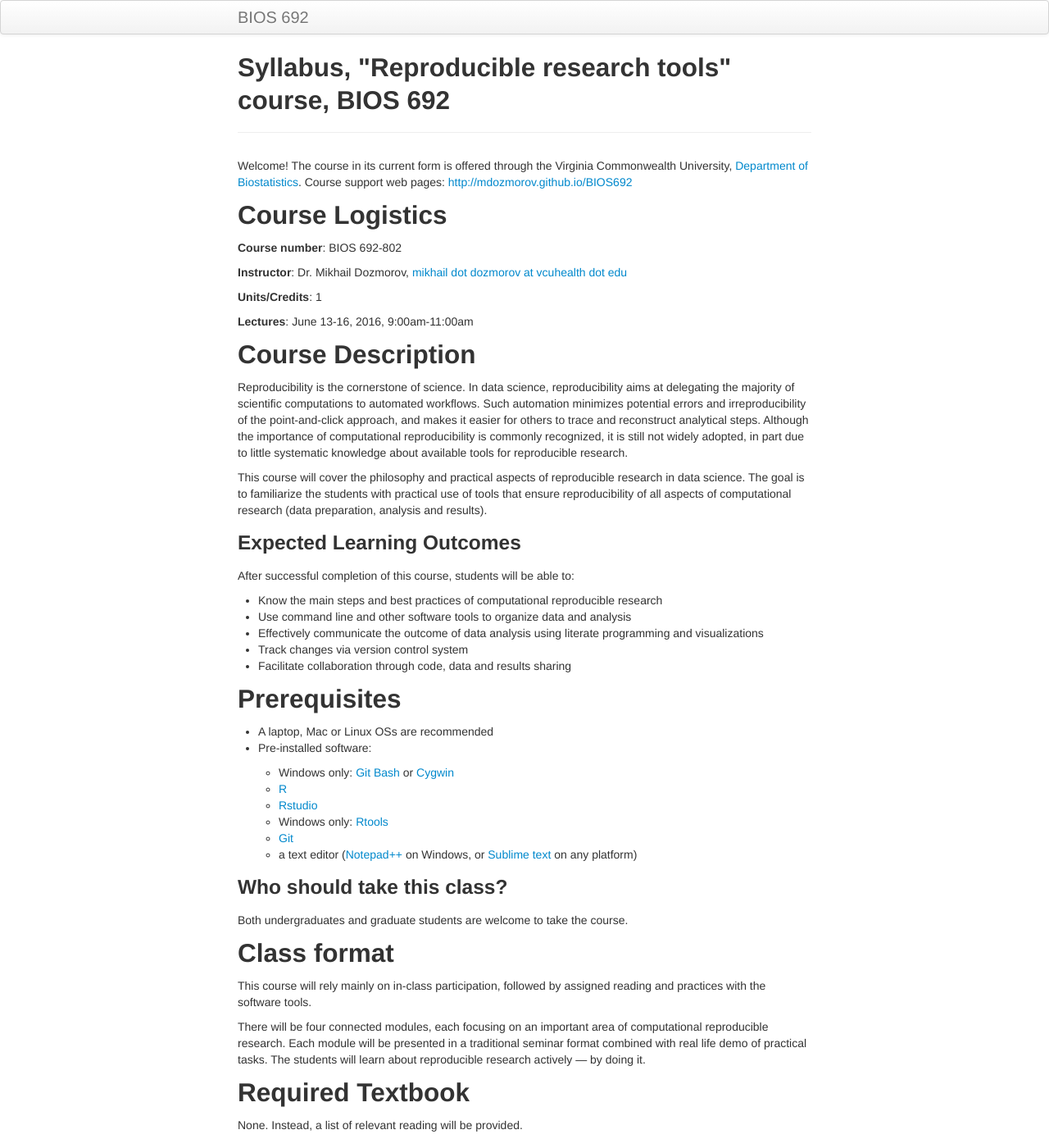
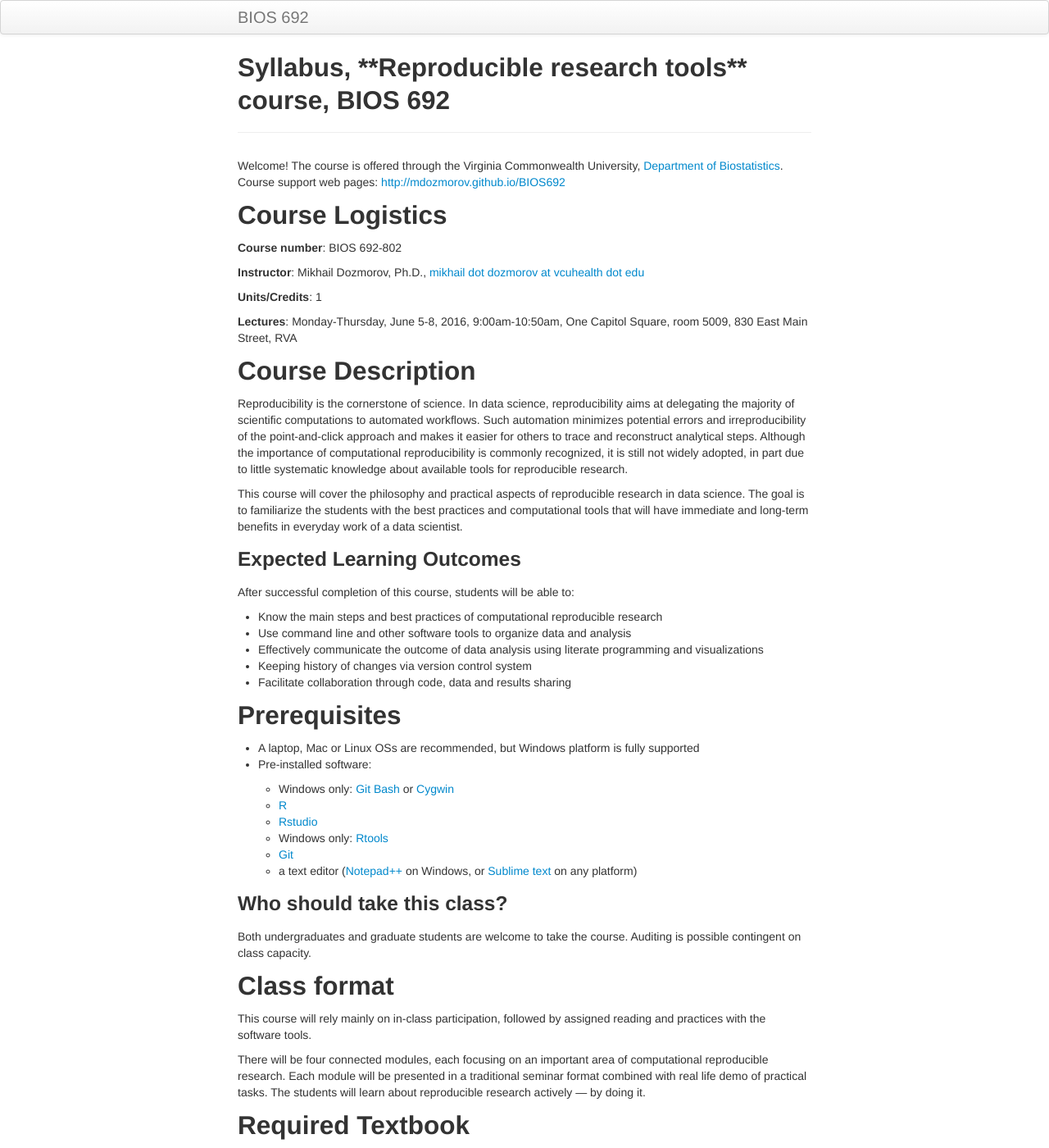
Before and after one commit to mdozmorov/BIOS692, a Jekyll site: the page built from pages/syllabus.md, in a window 1280 px wide and 1400 px high. Shown: the whole window at 82% size. Built offline with Jekyll 4.4.1, drawn with Linux system fonts in a browser that asks for light colours; some of the changed text lies outside the part shown.

Commit message:
Update syllabus

```diff
--- a/pages/syllabus.md
+++ b/pages/syllabus.md
@@ -1,26 +1,30 @@
 ---
+title: "Syllabus, **Reproducible research tools** course, BIOS 692"
 layout: page
-title: Syllabus, "Reproducible research tools" course, BIOS 692
+output:
+  html_document: default
+  word_document:
+    reference_docx: ../styles.doc/Arial_style.docx
 description: Syllabus for the "Reproducible research tools" course BIOS 692
 ---
 
-Welcome! The course in its current form is offered through the Virginia Commonwealth University, [Department of Biostatistics](http://www.biostatistics.vcu.edu/). Course support web pages: [http://mdozmorov.github.io/BIOS692](http://mdozmorov.github.io/BIOS692)
+Welcome! The course is offered through the Virginia Commonwealth University, [Department of Biostatistics](http://www.biostatistics.vcu.edu/). Course support web pages: [http://mdozmorov.github.io/BIOS692](http://mdozmorov.github.io/BIOS692)
 
 ## Course Logistics
 
 **Course number**: BIOS 692-802
 
-**Instructor**: Dr. Mikhail Dozmorov, [mikhail dot dozmorov at vcuhealth dot edu](mikhail.dozmorov@vcuhealth.edu)
+**Instructor**: Mikhail Dozmorov, Ph.D., [mikhail dot dozmorov at vcuhealth dot edu](mikhail.dozmorov@vcuhealth.edu)
 
 **Units/Credits**: 1
 
-**Lectures**: June 13-16, 2016, 9:00am-11:00am
+**Lectures**: Monday-Thursday, June 5-8, 2016, 9:00am-10:50am, One Capitol Square, room 5009, 830 East Main Street, RVA
 
 ## Course Description
 
-Reproducibility is the cornerstone of science. In data science, reproducibility aims at delegating the majority of scientific computations to automated workflows. Such automation minimizes potential errors and irreproducibility of the point-and-click approach, and makes it easier for others to trace and reconstruct analytical steps. Although the importance of computational reproducibility is commonly recognized, it is still not widely adopted, in part due to little systematic knowledge about available tools for reproducible research.
+Reproducibility is the cornerstone of science. In data science, reproducibility aims at delegating the majority of scientific computations to automated workflows. Such automation minimizes potential errors and irreproducibility of the point-and-click approach and makes it easier for others to trace and reconstruct analytical steps. Although the importance of computational reproducibility is commonly recognized, it is still not widely adopted, in part due to little systematic knowledge about available tools for reproducible research.
 
-This course will cover the philosophy and practical aspects of reproducible research in data science. The goal is to familiarize the students with practical use of tools that ensure reproducibility of all aspects of computational research (data preparation, analysis and results).
+This course will cover the philosophy and practical aspects of reproducible research in data science. The goal is to familiarize the students with the best practices and computational tools that will have immediate and long-term benefits in everyday work of a data scientist.
 
 ### Expected Learning Outcomes
 
@@ -29,26 +33,26 @@ After successful completion of this course, students will be able to:
 - Know the main steps and best practices of computational reproducible research
 - Use command line and other software tools to organize data and analysis
 - Effectively communicate the outcome of data analysis using literate programming and visualizations
-- Track changes via version control system
+- Keeping history of changes via version control system
 - Facilitate collaboration through code, data and results sharing
 
 ## Prerequisites
 
-- A laptop, Mac or Linux OSs are recommended
+- A laptop, Mac or Linux OSs are recommended, but Windows platform is fully supported
 - Pre-installed software:
 
-	- Windows only: [Git Bash](https://git-for-windows.github.io/
-	) or [Cygwin](http://www.cygwin.com/
-	)
-	- [R](https://www.r-project.org/)
-	- [Rstudio](https://www.rstudio.com/)
-	- Windows only: [Rtools](https://cran.r-project.org/bin/windows/Rtools/)
-	- [Git](https://git-scm.com/downloads)
-	- a text editor ([Notepad++](https://notepad-plus-plus.org/) on Windows, or [Sublime text](https://www.sublimetext.com/) on any platform)
+    - Windows only: [Git Bash](https://git-for-windows.github.io/
+    ) or [Cygwin](http://www.cygwin.com/
+    )
+    - [R](https://www.r-project.org/)
+    - [Rstudio](https://www.rstudio.com/)
+    - Windows only: [Rtools](https://cran.r-project.org/bin/windows/Rtools/)
+    - [Git](https://git-scm.com/downloads)
+    - a text editor ([Notepad++](https://notepad-plus-plus.org/) on Windows, or [Sublime text](https://www.sublimetext.com/) on any platform)
 
 ### Who should take this class?
 
-Both undergraduates and graduate students are welcome to take the course.
+Both undergraduates and graduate students are welcome to take the course. Auditing is possible contingent on class capacity.
 
 ## Class format
 
@@ -68,38 +72,28 @@ Students are expected to attend every class and be on time.  Participation count
 
 ### Steps in reproducible research
 
-Date: 6/13/2016
-
-1. Overview [Slides](1_Steps_overview.pdf), <a href="references.html#overview">References</a>
-2. Linux/bash basics [Slides](1_Steps_Linux.pdf), <a href="references.html#linux">References</a>
-3. Text manipulation with grep, awk, sed, vim [Slides](1_Steps_text.pdf), <a href="references.html#text">References</a>
-
-Example file: [chromInfo.txt.gz (0.8kb)](http://hgdownload.cse.ucsc.edu/goldenpath/hg19/database/chromInfo.txt.gz)
+1. Overview of reproducible research
+2. Linux/bash basics
+3. Text manipulation with grep, awk, sed, vim
 
 ### Automating everything
 
-Date: 6/14/2016
-
-1. Best practices of data/code organization [Slides](2_Automating_best_practices.pdf) <a href="references.html#code">References</a>
-2. Make/Makefiles [Slides](2_Automating_make.pdf) <a href="references.html#make">References</a>
-3. RStudio, R functions & packages [Slides](2_Automating_R_packages.pdf) <a href="references.html#rfunctions">References</a>
-
-Example makefile: [Makefile](Makefile)
+1. Best practices of data/code organization
+2. Make/Makefiles
+3. RStudio, R functions & packages
 
 ### Reproducible reports
 
-Date: 6/15/2016
-
-1. Literate programming with Markdown/KnitR [Slides](3_Reports_Markdown_knitr.pdf) <a href="references.html#knitr">References</a>
-2. Data manipulation and visualization in R [Slides](3_Reports_graphics.pdf) <a href="references.html#data">References</a>
-3. Presentations and web publishing [Slides](3_Reports_presentations.pdf) <a href="references.html#publishing">References</a>
-
-Example heatmap: [heatmap.R](heatmap.R), dplyr and ggplot2 example: [dplyr_ggplot2.R](dplyr_ggplot2.R), R presentation example: [R_presentation.Rpres](R_presentation.Rpres), and Beamer presentation outline: [Beamer_presentation.Rmd](Beamer_presentation.Rmd)
+1. Literate programming with Markdown/KnitR
+2. Data manipulation and visualization in R
+3. Presentations and web publishing
 
 ### Version control, sharing and collaboration
 
-Date: 6/16/2016
+1. Tracking changes with Git/GitHub
+2. Licenses
+3. Data/code sharing repositories
 
-1. Git/GitHub [Slides](4_Version_control_Git.pdf) <a href="references.html#git">References</a>
-2. Licenses [Slides](4_Version_control_Licensing.pdf) <a href="references.html#licenses">References</a>
-3. Data/code sharing repositories [Slides](4_Version_control_Sharing.pdf) <a href="references.html#sharing">References</a>
+# References
+
+[https://mdozmorov.github.io/BIOS692/pages/references.html](references.html)
```
Also changed, not shown: index.md (+1 -1 lines), 1 other file.
